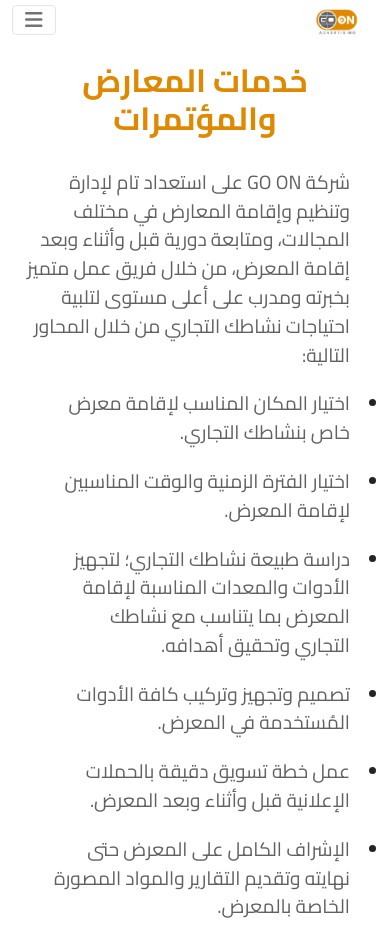
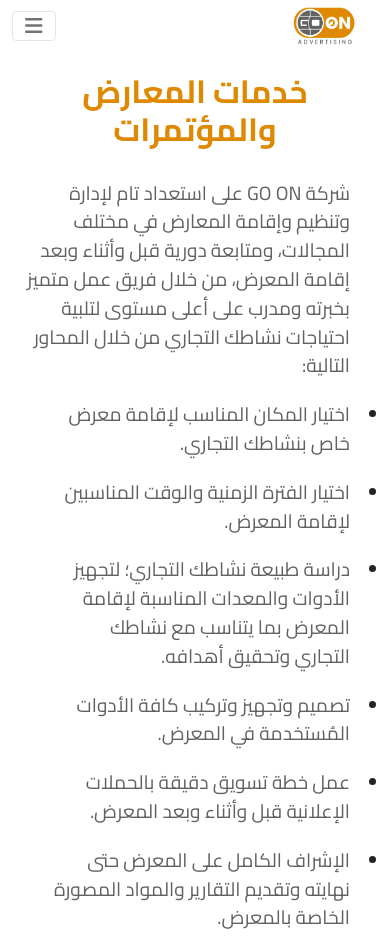
Before and after one commit to MahmoodAyman/GoOnads, a website: page pages/Exhibitions_and_conferences.html in a window 390 px wide. Shown: the top 940 px of the page. Drawn offline with Linux system fonts and the light colour scheme.

Commit message:
fix logo link and size in navbar

```diff
--- a/pages/Exhibitions_and_conferences.html
+++ b/pages/Exhibitions_and_conferences.html
@@ -24,7 +24,7 @@
         style="padding: 0"
       >
         <div class="container">
-          <a class="navbar-brand" href="#">
+          <a class="navbar-brand" href="../index.html">
             <img class="img-fluid" src="../images/Logo.png" alt="logo" />
           </a>
           <button
--- a/styles/app.scss
+++ b/styles/app.scss
@@ -231,7 +231,7 @@ header {
       .container {
         .navbar-brand {
           img {
-            width: 50px;
+            width: 75px;
           }
         }
       }
```
Also changed, not shown: pages/aboutus.html (+1 -1 lines), pages/banners.html (+1 -1 lines), pages/digitalmarketing.html (+1 -1 lines), pages/laser.html (+1 -1 lines), pages/prductgifts.html (+1 -1 lines), pages/publications.html (+1 -1 lines), pages/webdevelopmet.html (+1 -1 lines), styles/app.css.
